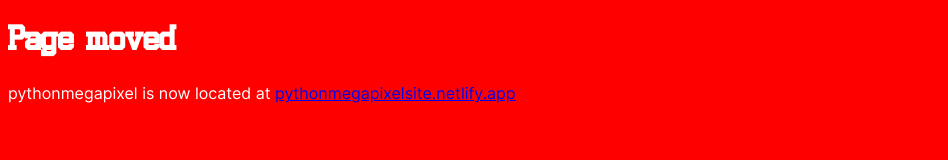
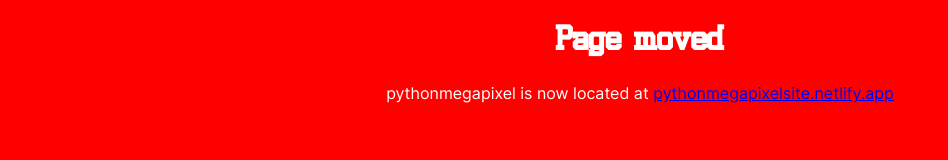
Before and after one commit to python-megapixel/python-megapixel.github.io, a plain HTML site: page index.html in a window 1280 px wide. Shown: the whole page, without its empty margins (0-948 px from the left). Drawn offline with Linux system fonts and the light colour scheme.

Commit message:
Update index.html

```diff
--- a/index.html
+++ b/index.html
@@ -7,7 +7,7 @@ h1 {
 font-family: "Staubach", sans-serif;
 }
 
-p {
+p, a {
 font-family: "Inter", sans-serif;
 }
 
@@ -16,7 +16,9 @@ background-color: #ff0000;
 color: #ffffff;
 }
 </style>
+  <center>
 <h1>Page moved</h1>
-<p> pythonmegapixel is now located at <a href="script:window.location.replace('pythonmegapixelsite.netlify.app');">pythonmegapixelsite.netlify.app</a></p>
+<p> pythonmegapixel is now located at <a href="javascript:window.location.replace('pythonmegapixelsite.netlify.app');">pythonmegapixelsite.netlify.app</a></p>
+  </center>
 </body>
 </html>
```
